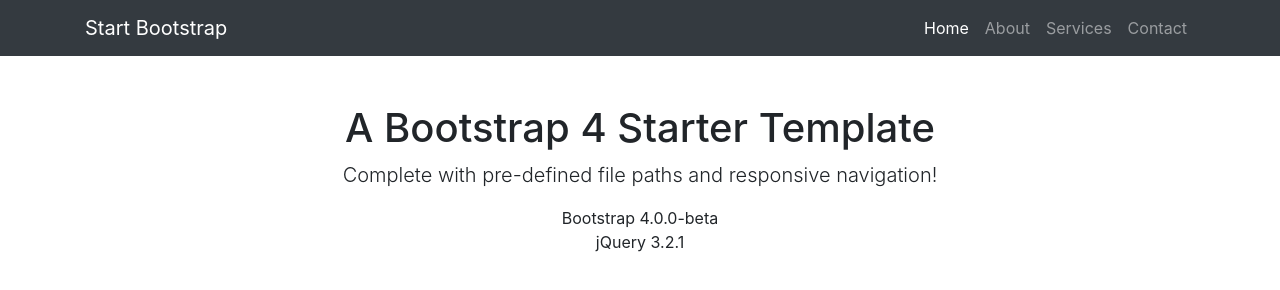
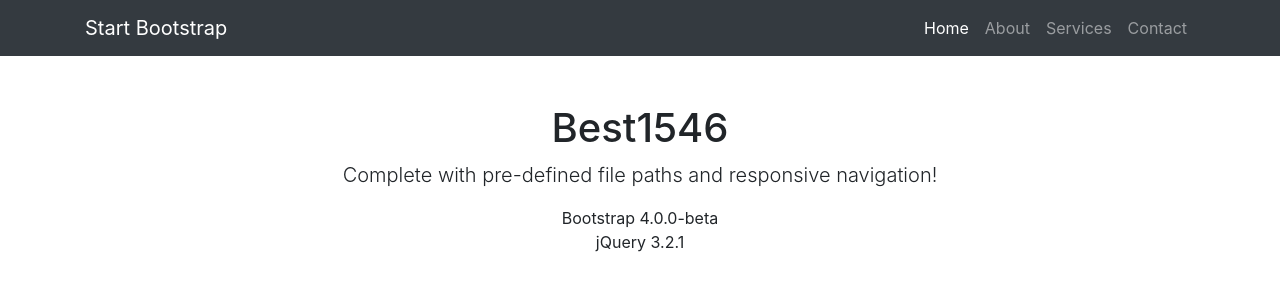
Before and after one commit to maleewansaetang/cs446, a website: page index.html in a window 1280 px wide. Drawn offline with Linux system fonts and the light colour scheme.

Commit message:
Update index.html

```diff
--- a/index.html
+++ b/index.html
@@ -62,7 +62,7 @@
     <div class="container">
       <div class="row">
         <div class="col-lg-12 text-center">
-          <h1 class="mt-5">A Bootstrap 4 Starter Template</h1>
+          <h1 class="mt-5">Best1546</h1>
           <p class="lead">Complete with pre-defined file paths and responsive navigation!</p>
           <ul class="list-unstyled">
             <li>Bootstrap 4.0.0-beta</li>
```
